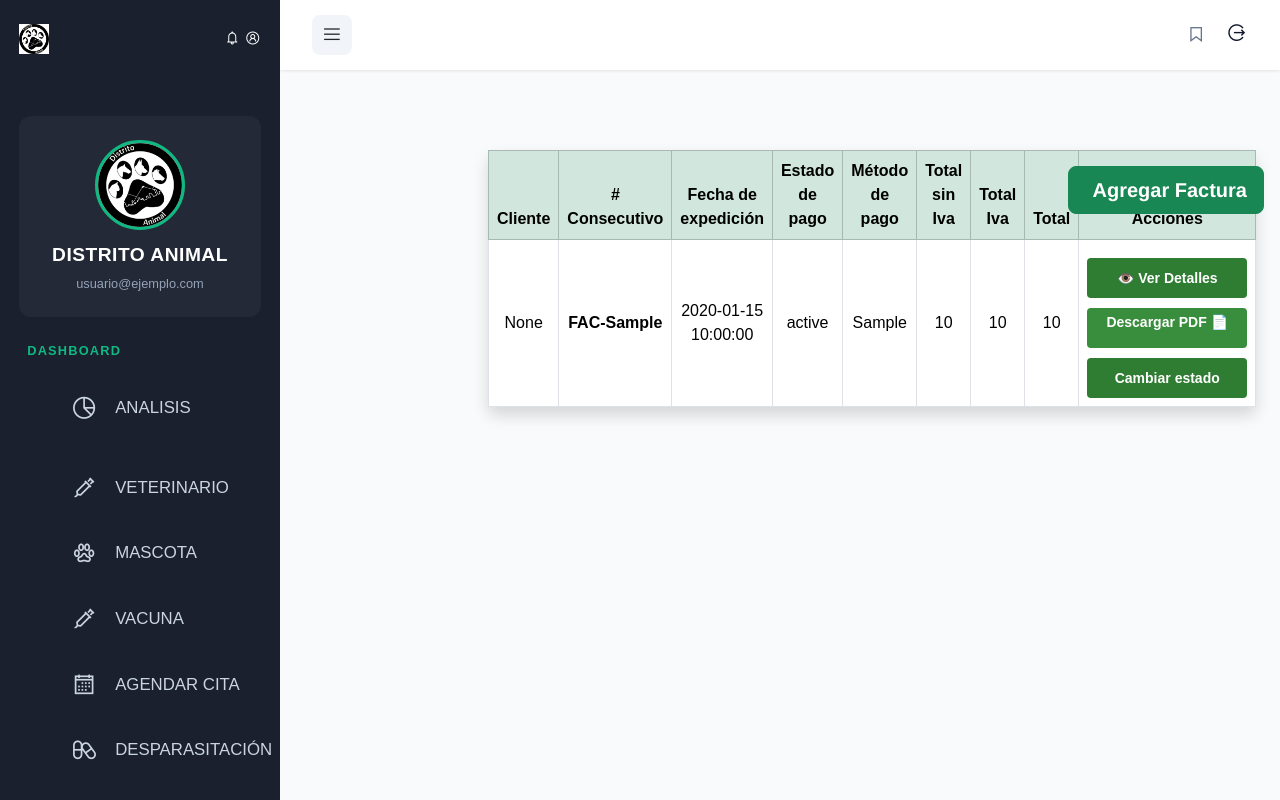
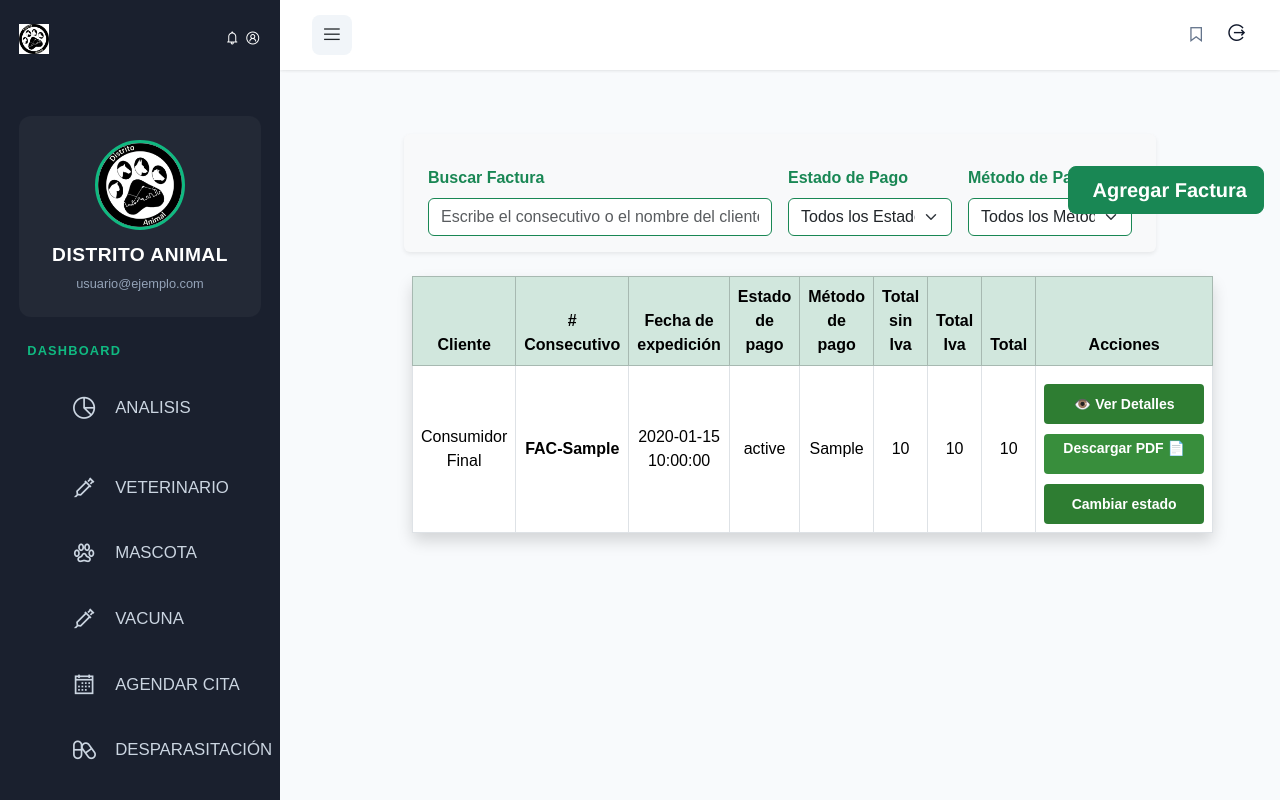
Before and after one commit to javier224/DISTRITO_ANIMAL, a Flask app: page /factura/listaFactura in a window 1280 px wide. Run offline with Flask 3, Linux system fonts and the light colour scheme; the visitor is signed in with stand-in values (Sample User, id 1); tables that the repository leaves empty or names only in its code hold one stand-in row (values such as "Sample post"); some libraries are stand-ins or nearby versions.

Commit message:
Update facturas.html

```diff
--- a/src/templates/Factura/facturas.html
+++ b/src/templates/Factura/facturas.html
@@ -1,9 +1,7 @@
 <!DOCTYPE html>
-
 <html lang="en">
 
 <head>
-
     <meta charset="UTF-8">
     <meta name="viewport" content="width=device-width, initial-scale=1.0">
     <title>Document</title>
@@ -17,7 +15,6 @@
     <link rel="stylesheet" href="{{ url_for('static', filename='css/tablas.css') }}">
     <link rel="stylesheet"
         href="https://maxst.icons8.com/vue-static/landings/line-awesome/line-awesome/1.3.0/css/line-awesome.min.css">
-
 
     <style>
         .form-control:focus,
@@ -90,7 +87,6 @@
         }
 
         /**botón agregar*/
-
         .btn-agregar {
             display: inline-block;
             padding: 12px 20px;
@@ -124,7 +120,6 @@
             /* sombra atractiva */
         }
     </style>
-
 </head>
 
 <body>
@@ -147,7 +142,6 @@
             </div>
         </header>
     </div>
-
 
     <div class="slidebar">
         <div class="slidebar_brand">
@@ -175,8 +169,7 @@
                 </div>
                 <ul>
                     <li>
-                        <a
-                            href="{% if session['id_rol'] == 1 %}{{ url_for('admin_dashboard') }}{% elif session['id_rol'] == 2 %}{{ url_for('vet_dashboard') }}{% else %}{{ url_for('cliente_dashboard') }}{% endif %}">
+                        <a href="{% if session['id_rol'] == 1 %}{{ url_for('admin_dashboard') }}{% elif session['id_rol'] == 2 %}{{ url_for('vet_dashboard') }}{% else %}{{ url_for('cliente_dashboard') }}{% endif %}">
                             <span class="las la-chart-pie"></span> ANALISIS
                         </a>
                     </li>
@@ -237,14 +230,8 @@
         </div>
     </div>
 
-
-
-
     <div class="main_content">
-
-
         <main>
-
             <header>
                 <div class="menu_toggle">
                     <label for="slidebar_toggle">
@@ -263,12 +250,8 @@
                 </div>
             </header>
 
-
-
-
             <div class="table-container">
 
-                <!-- Modal -->
                 <div class="modal fade" id="modalVerDetalles" data-bs-backdrop="static" data-bs-keyboard="false"
                     tabindex="-1" aria-labelledby="staticBackdropLabel" aria-hidden="true">
                     <div class="modal-dialog modal-xl">
@@ -278,14 +261,11 @@
                             </div>
                             <div class="modal-body">
                                 <div class="mb-3 p-2 border-bottom">
-
                                     <p><strong>número consecutivo</strong> <span id="spanConsecutivo"></span></p>
-
                                 </div>
                             </div>
 
                             <div class="table-resonsive">
-
                                 <table class="table table-hover">
                                     <thead class="table-light">
                                         <tr>
@@ -298,16 +278,11 @@
                                             <th>Subtotal</th>
                                         </tr>
                                     </thead>
-                                    <tbody id="cuerpoDetalles">
-
-                                    </tbody>
-
+                                    <tbody id="cuerpoDetalles"></tbody>
                                 </table>
-
                             </div>
 
                             <div class="modal-footer">
-                                <!--<button type="button" class="btn btn-secondary" data-bs-dismiss="modal">Cerrar</button>-->
                                 <button type="button" class="btn-close" data-bs-dismiss="modal"
                                     aria-label="Close"></button>
                             </div>
@@ -315,21 +290,44 @@
                     </div>
                 </div>
 
+                <div class="container">
+                    <div class="container my-5">
+                        <div class="row justify-content-center">
+                            <div class="col-md-12 col-lg-10">
 
-                <div class="container">
-                    <!-- <h2>📋 Listado de Facturas</h2>-->
-
-                    <div class="container my-5">
-
-                        <div class="row justify-content-center">
-                            <div class="col-md-10 col-lg-8">
                                 {% if session['id_rol'] in [1, 2] %}
                                 <a href="{{ url_for('factura.home') }}"
-                                    class="btn btn-success btn-lg position-fixed top-10 end-0 me-3 mt-3 d-inline-flex align-items-center">
+                                    class="btn btn-success btn-lg position-fixed top-10 end-0 me-3 mt-3 d-inline-flex align-items-center" style="z-index: 1030;">
                                     <i class="fas fa-home me-2"></i> Agregar Factura
                                 </a>
                                 {% endif %}
-                                <table
+
+                                <div class="row g-3 mb-4 p-3 bg-light rounded shadow-sm">
+                                    <div class="col-md-6">
+                                        <label for="search-input" class="form-label fw-bold text-success">Buscar Factura</label>
+                                        <input type="text" id="search-input" class="form-control border-success" placeholder="Escribe el consecutivo o el nombre del cliente...">
+                                    </div>
+                                    <div class="col-md-3">
+                                        <label for="estado-filter" class="form-label fw-bold text-success">Estado de Pago</label>
+                                        <select id="estado-filter" class="form-select border-success">
+                                            <option value="">Todos los Estados</option>
+                                            <option value="PAGADA">PAGADA</option>
+                                            <option value="PENDIENTE">PENDIENTE</option>
+                                            <option value="ANULADA">ANULADA</option>
+                                        </select>
+                                    </div>
+                                    <div class="col-md-3">
+                                        <label for="metodo-filter" class="form-label fw-bold text-success">Método de Pago</label>
+                                        <select id="metodo-filter" class="form-select border-success">
+                                            <option value="">Todos los Métodos</option>
+                                            <option value="EFECTIVO">EFECTIVO</option>
+                                            <option value="TARJETA">TARJETA</option>
+                                            <option value="TRANSFERENCIA">TRANSFERENCIA</option>
+                                        </select>
+                                    </div>
+                                </div>
+
+                                <table id="tabla-facturas"
                                     class="table table-bordered table-hover shadow rounded bg-white align-middle text-center">
                                     <thead class="table-success text-dark">
                                         <tr>
@@ -342,19 +340,16 @@
                                             <th>Total Iva</th>
                                             <th>Total</th>
                                             <th>Acciones</th>
-
                                         </tr>
                                     </thead>
 
                                     <tbody>
-
                                         {% for factura in facturas %}
-
                                         <tr>
-                                            <td>{{factura.nombre_Clientes}}</td>
+                                            <td>{{factura.nombre_Clientes if factura.nombre_Clientes else 'Consumidor Final'}}</td>
                                             <td><strong>FAC-{{ factura.numero_consecutivo }}</strong></td>
                                             <td>{{ factura.fecha_expedicion }}</td>
-                                            <td>{{ factura.estado_pago }}</td>
+                                            <td><span class="badge-estado">{{ factura.estado_pago }}</span></td>
                                             <td>{{ factura.metodo_pago }}</td>
                                             <td>{{factura.total_Sin_Iva}}</td>
                                             <td>{{factura.total_iva}}</td>
@@ -369,47 +364,38 @@
                                                         class="btn btn-sm btn-custom btn-descargar d-block text-center">
                                                         Descargar PDF 📄
                                                     </a>
-                                                     {% if session['id_rol'] in [1, 2] %}
+                                                    {% if session['id_rol'] in [1, 2] %}
                                                     <button type="button" class="btn btn-sm btn-custom btn-ver"
                                                         data-bs-toggle="modal" data-bs-target="#modalEstadoFactura"
                                                         data-num="{{factura.numero_consecutivo}}"
-                                                        data-estado="{{factura.estado_pago}}" data-id={{factura.id}}>
+                                                        data-estado="{{factura.estado_pago}}" data-id="{{factura.id}}">
                                                         Cambiar estado
                                                     </button>
-                                                     {% endif %}
+                                                    {% endif %}
                                                 </div>
+                                            </td>
+                                        </tr>
+                                        {% endfor %}
 
+                                        <tr id="no-results" style="display: none;">
+                                            <td colspan="9" class="text-center text-danger fw-bold py-4 fs-5">
+                                                ⚠️ SIN RESULTADOS
                                             </td>
-
                                         </tr>
-
-                                        {% endfor %}
                                     </tbody>
-
                                 </table>
-
                             </div>
-
                         </div>
-
                     </div>
-
                 </div>
-
             </div>
-
+        </main>
     </div>
-
-    </main>
-    </div>
-
-    <!--MODAL PARA AJUSTAR ESTADO DE LA FACTURA-->
 
     <div class="modal fade" id="modalEstadoFactura" data-bs-backdrop="static" data-bs-keyboard="false" tabindex="-1"
         aria-labelledby="staticBackdropLabel" aria-hidden="true">
         <div class="modal-dialog modal-dialog-centered">
             <div class="modal-content shadow-lg border-0 rounded-3">
-                <!-- Encabezado -->
                 <div class="modal-header bg-success text-white">
                     <h5 class="modal-title fw-bold" id="staticBackdropLabel">
                         Cambiar estado de la factura <span id="facturaNum"
@@ -419,7 +405,6 @@
                         aria-label="Close"></button>
                 </div>
 
-                <!-- Formulario -->
                 <form id="EstadoFactura" method="POST">
                     <div class="modal-body">
                         <div class="mb-3">
@@ -433,7 +418,6 @@
                         </div>
                     </div>
 
-                    <!-- Footer con botones -->
                     <div class="modal-footer d-flex justify-content-between">
                         <button type="button" class="btn btn-outline-secondary rounded-pill px-4"
                             data-bs-dismiss="modal" id="cancelarBtn">
@@ -444,42 +428,80 @@
                         </button>
                     </div>
                 </form>
-
             </div>
         </div>
     </div>
 
+    <script>
+        // SCRIPT DE BUSQUEDA MULTICRITERIO EN TIEMPO REAL (SIN RECARGA - CUMPLE REQUISITOS GAES)
+        document.addEventListener("DOMContentLoaded", function () {
+            const searchInput = document.getElementById("search-input");
+            const estadoFilter = document.getElementById("estado-filter");
+            const metodoFilter = document.getElementById("metodo-filter");
+            const tableRows = document.querySelectorAll("#tabla-facturas tbody tr");
+            const noResultsRow = document.getElementById("no-results");
 
-    <script>
+            function filtrarFacturas() {
+                const query = searchInput.value.toLowerCase().trim();
+                const estado = estadoFilter.value.toLowerCase();
+                const metodo = metodoFilter.value.toLowerCase();
+                let registrosVisibles = 0;
 
+                tableRows.forEach(row => {
+                    if (row.id === "no-results") return;
+
+                    // Columnas de mapeo: 0=Cliente, 1=Consecutivo, 3=Estado, 4=Método
+                    const cliente = row.children[0].innerText.toLowerCase();
+                    const consecutivo = row.children[1].innerText.toLowerCase();
+                    const rowEstado = row.children[3].innerText.toLowerCase();
+                    const rowMetodo = row.children[4].innerText.toLowerCase();
+
+                    const matchesSearch = consecutivo.includes(query) || cliente.includes(query);
+                    const matchesEstado = estado === "" || rowEstado.includes(estado);
+                    const matchesMetodo = metodo === "" || rowMetodo.includes(metodo);
+
+                    if (matchesSearch && matchesEstado && matchesMetodo) {
+                        row.style.display = "";
+                        registradosVisibles++;
+                    } else {
+                        row.style.display = "none";
+                    }
+                });
+
+                // Control visual del mensaje de error solicitado por Criterios de Aceptación
+                if (registradosVisibles === 0) {
+                    noResultsRow.style.display = "";
+                } else {
+                    noResultsRow.style.display = "none";
+                }
+            }
+
+            searchInput.addEventListener("input", filtrarFacturas);
+            estadoFilter.addEventListener("change", filtrarFacturas);
+            metodoFilter.addEventListener("change", filtrarFacturas);
+        });
+
+        // FUNCIONES ASÍNCRONAS ORIGINALES DE LA VISTA
         async function verDetalles(idFactura, consecutivo) {
-
             document.getElementById("spanConsecutivo").innerHTML = consecutivo;
-
             const tbody = document.getElementById("cuerpoDetalles");
-            tbody.innerHTML = '<tr><td colspan="4" class="text-center">Cargando detalles...</td></tr>';
+            tbody.innerHTML = '<tr><td colspan="7" class="text-center">Cargando detalles...</td></tr>';
 
             const miModal = new bootstrap.Modal(document.getElementById('modalVerDetalles'));
             miModal.show();
 
             try {
-
                 const response = await fetch(`/factura/detallesFactura/${idFactura}`);
                 const detalles = await response.json();
-
                 tbody.innerHTML = "";
 
                 if (detalles.length === 0) {
-
                     tbody.innerHTML = '<tr><td colspan="7" class="text-center">No hay detalles para esta factura.</td></tr>';
                     return;
-
                 }
 
                 detalles.forEach(d => {
-
                     const fila = `
-
                         <tr>
                             <td>${d.nombre}</td>
                             <td>${d.cantidad}</td>
@@ -487,84 +509,46 @@
                             <td>${d.porcentaje_iva}</td>
                             <td>${parseFloat(d.total_iva).toFixed(2)}</td>
                             <td>${parseFloat(d.subtotal_Sin_Iva).toFixed(2)}</td>
-                            <td><strong>${parseFloat(d.subtotal).toFixed(2)}<strong></td>
+                            <td><strong>${parseFloat(d.subtotal).toFixed(2)}</strong></td>
                         </tr>
-
                     `;
                     tbody.innerHTML += fila;
-
                 });
-
+            } catch (error) {
+                console.error("Error:", error);
+                tbody.innerHTML = '<tr><td colspan="7" class="text-center text-danger"> Error al conectar con el servidor. </td></tr>';
             }
-
-            catch (error) {
-
-                console.error("Error:", error);
-                tbody.innerHTML = '<tr><td colspan="4" class="text-center text-danger"> Error al conectar con el servidor. </td></tr>';
-
-            }
-
-            const btnPdf = document.getElementById('btnDescargarPDF');
-            btnPdf.href = `/facturaPdf/descargarPdf/${idFactura}`;
-
         }
 
-        /*PARA ABRIR EL SUBMENÚ DE GESTIÓN PRODUCTO*/
-
-        document.addEventListener("DOMContentLoaded", function () {
-            const submenuToggle = document.querySelector(".slidebar li.submenu > a");
-            const submenuParent = submenuToggle.parentElement;
-
-            submenuToggle.addEventListener("click", function (e) {
-                e.preventDefault(); // evita que recargue la página
-                submenuParent.classList.toggle("open");
-            });
-        });
-
+        // CONTROL DE MODAL DE ESTADOS ORIGINAL
         const modalEstadoFactura = document.getElementById('modalEstadoFactura');
         modalEstadoFactura.addEventListener('show.bs.modal', function (event) {
-            const button = event.relatedTarget; // el botón que abrió el modal
-            const num = button.getAttribute('data-num'); // el consecutivo
-            const estado = button.getAttribute('data-estado'); //estado del pago actual
+            const button = event.relatedTarget;
+            const num = button.getAttribute('data-num');
+            const estado = button.getAttribute('data-estado');
             const id = button.getAttribute('data-id');
 
-            const guardarBtn = modalEstadoFactura.querySelector("#guardarBtn");
-            const cancelarBtn = modalEstadoFactura.querySelector("#cancelarBtn")
-
-
             const facturaNum = modalEstadoFactura.querySelector('#facturaNum');
-            facturaNum.textContent = num; // lo insertamos en el título
+            facturaNum.textContent = num;
 
             const selectEstado = modalEstadoFactura.querySelector('#estado_pago');
 
             if (selectEstado) {
-                selectEstado.value = estado;
-
                 if (estado === "ANULADA" || estado === "PAGADA") {
-                    // Limpiar todas las opciones
                     selectEstado.innerHTML = "";
-
-                    // Crear una opción fija con el estado actual
                     const option = document.createElement("option");
                     option.value = estado;
                     option.textContent = estado;
                     option.selected = true;
-
-                    // Insertar la opción en el select
                     selectEstado.appendChild(option);
-
-                    // Deshabilitar el select para que no se cambie
                     selectEstado.disabled = true;
 
-                    // Ocultar el botón de guardar
                     const guardarBtn = modalEstadoFactura.querySelector('#guardarBtn');
                     if (guardarBtn) guardarBtn.style.display = "none";
 
-                    // Cambiar el botón cancelar a "Volver"
                     const cancelarBtn = modalEstadoFactura.querySelector('#cancelarBtn');
                     if (cancelarBtn) cancelarBtn.textContent = "Volver";
                 } else {
-                    // Restaurar opciones si está pendiente
                     selectEstado.innerHTML = `
                         <option value="PAGADA"> PAGADA</option>
                         <option value="PENDIENTE"> PENDIENTE</option>
@@ -573,50 +557,17 @@
                     selectEstado.value = estado;
                     selectEstado.disabled = false;
 
-                    // Mostrar el botón de guardar
                     const guardarBtn = modalEstadoFactura.querySelector('#guardarBtn');
                     if (guardarBtn) guardarBtn.style.display = "inline-block";
 
-                    // Restaurar el botón cancelar
                     const cancelarBtn = modalEstadoFactura.querySelector('#cancelarBtn');
                     if (cancelarBtn) cancelarBtn.textContent = "Cancelar";
                 }
-
-                if (selectEstado) {
-                    selectEstado.value = estado;
-
-                    if (estado === "ANULADA") {
-                        // Si ya está anulada, no se puede cambiar
-                        selectEstado.disabled = true;
-
-                    } else if (estado === "PAGADA") {
-                        // Si está pagada, permitir solo pasar a ANULADA
-                        selectEstado.disabled = false;
-
-                        // Opcional: limitar las opciones a PAGADA y ANULADA
-                        selectEstado.innerHTML = `
-                            <option value="PAGADA"> PAGADA</option>
-                            <option value="ANULADA"> ANULADA</option>
-                        `;
-                        selectEstado.value = estado;
-
-                        const guardarBtn = modalEstadoFactura.querySelector('#guardarBtn');
-                        if (guardarBtn) guardarBtn.style.display = "inline-block";
-
-                    } else {
-                        // Si está pendiente, se puede cambiar libremente
-                        selectEstado.disabled = false;
-                    }
-                }
-
             }
 
             const form = modalEstadoFactura.querySelector('#EstadoFactura');
             form.action = `/factura/cambiarEstado/${id}`;
         });
-
     </script>
-
 </body>
-
 </html>
```
